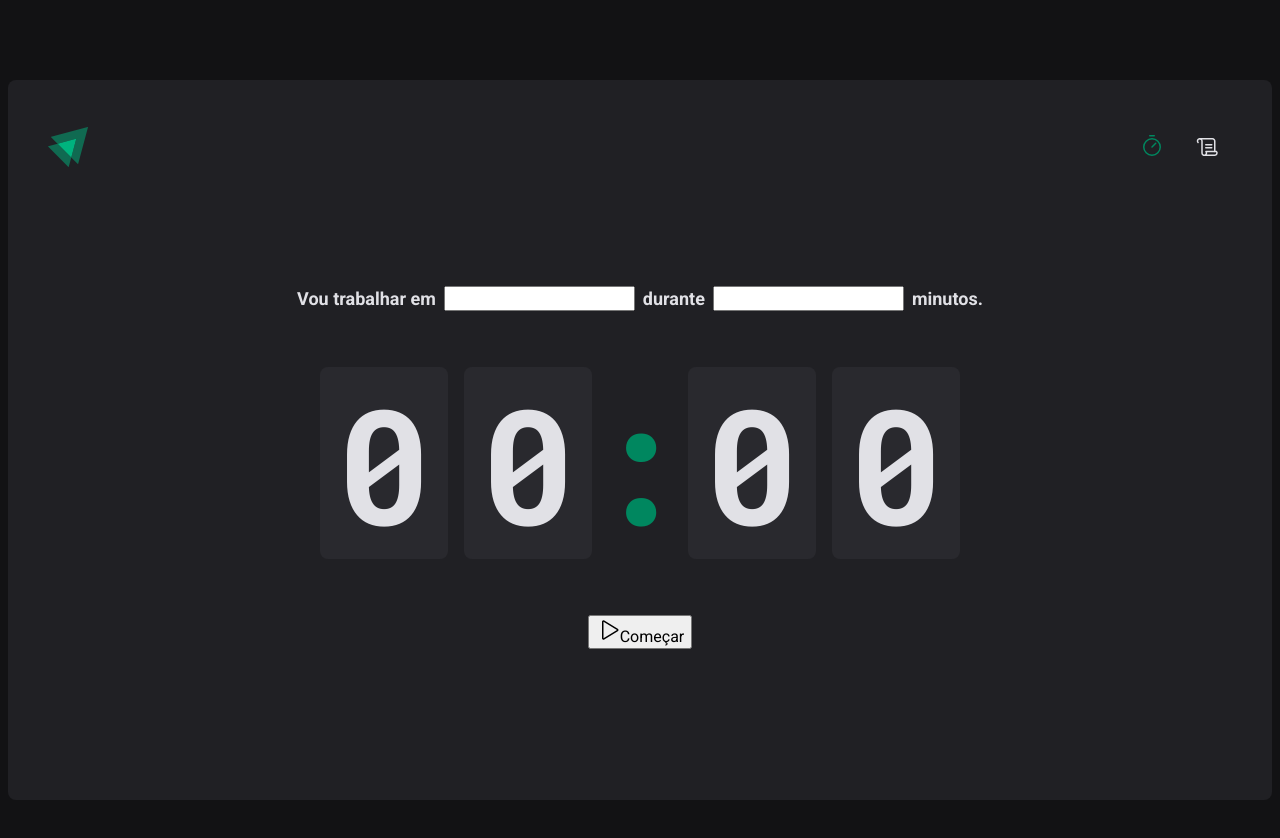
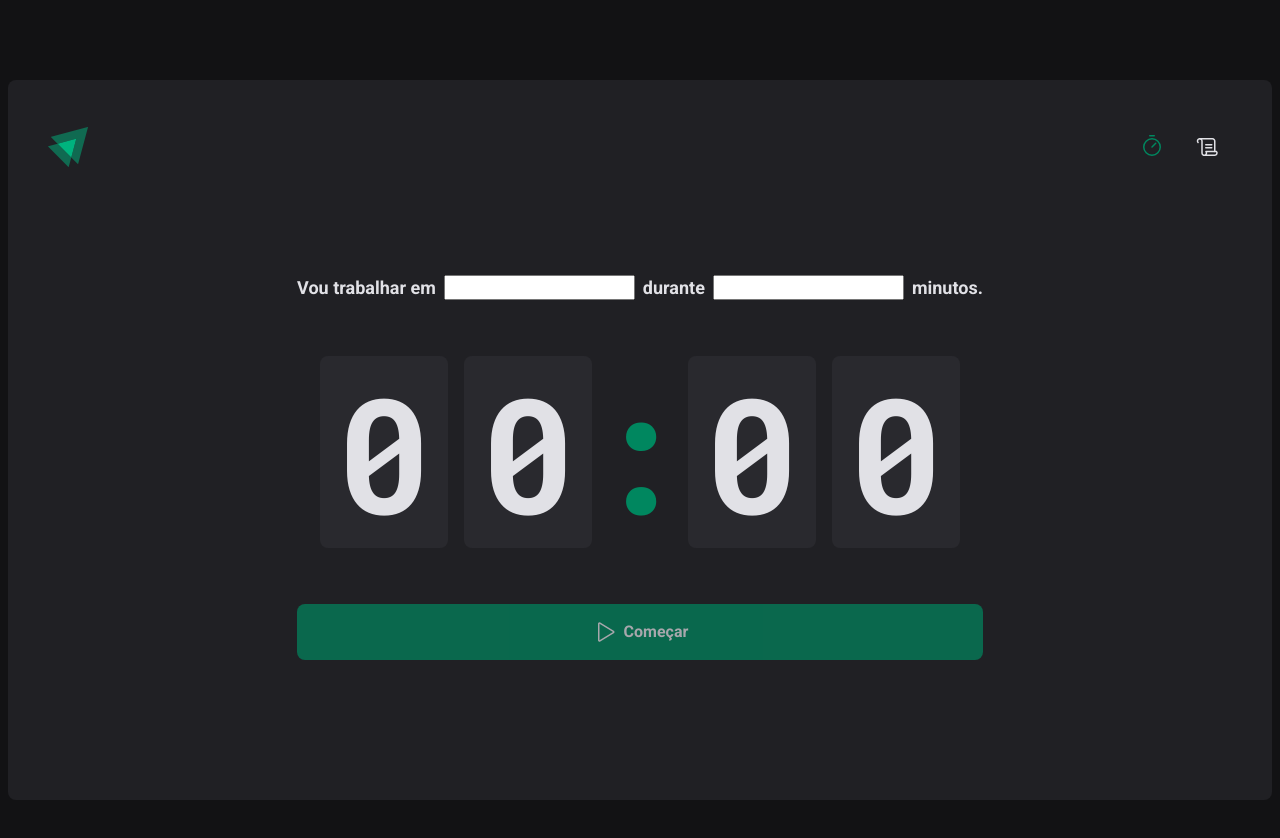
Before and after one commit to TheHumphrey/timer, a React (Vite) app: page / in a window 1280 px wide. Shown: the top 838 px of the page. Built offline with nearby package versions, Linux system fonts and the light colour scheme.

Commit message:
feat: button countdown styles

```diff
--- a/src/pages/Home/Home.styles.ts
+++ b/src/pages/Home/Home.styles.ts
@@ -55,3 +55,30 @@ export const Separator = styled.div`
   display: flex;
   justify-content: center;
 `
+
+export const StartCountdownButton = styled.button`
+  width: 100%;
+  border: 0;
+  padding: 1rem;
+  border-radius: 8px;
+
+  display: flex;
+  align-items: center;
+  justify-content: center;
+
+  gap: 0.5rem;
+  font-weight: bold;
+  cursor: pointer;
+
+  background: ${({ theme }) => theme['green-500']};
+  color: ${({ theme }) => theme['gray-100']};
+
+  &:not(:disabled):hover {
+    background: ${({ theme }) => theme['green-700']};
+  }
+
+  &:disabled {
+    opacity: 0.7;
+    cursor: not-allowed;
+  }
+`
--- a/src/pages/Home/Home.tsx
+++ b/src/pages/Home/Home.tsx
@@ -4,6 +4,7 @@ import {
   FormContainer,
   HomeContainer,
   Separator,
+  StartCountdownButton,
 } from './Home.styles'
 
 export const Home = () => {
@@ -28,10 +29,10 @@ export const Home = () => {
           <span>0</span>
         </CountdownContainer>
 
-        <button type="submit">
+        <StartCountdownButton type="submit" disabled>
           <Play size={24} />
           Começar
-        </button>
+        </StartCountdownButton>
       </form>
     </HomeContainer>
   )
```
